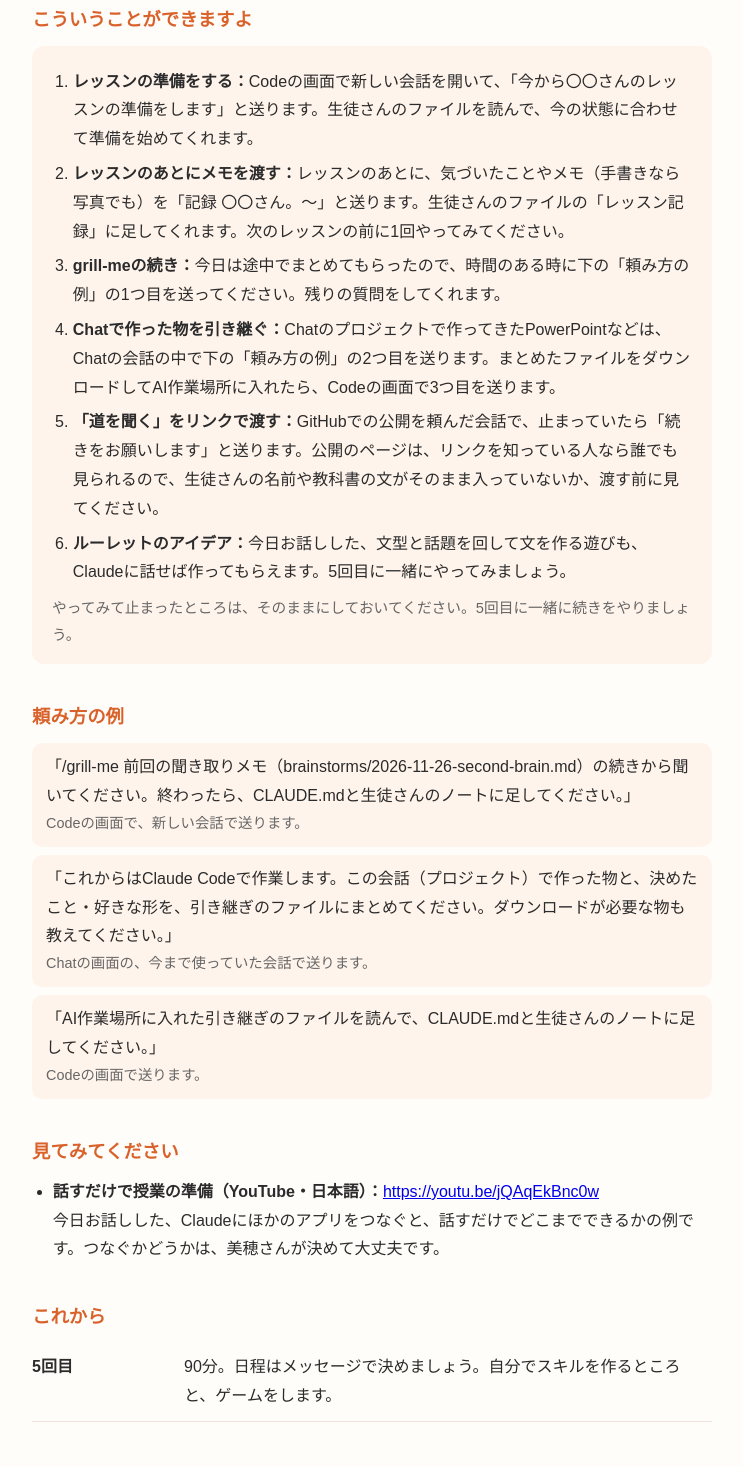
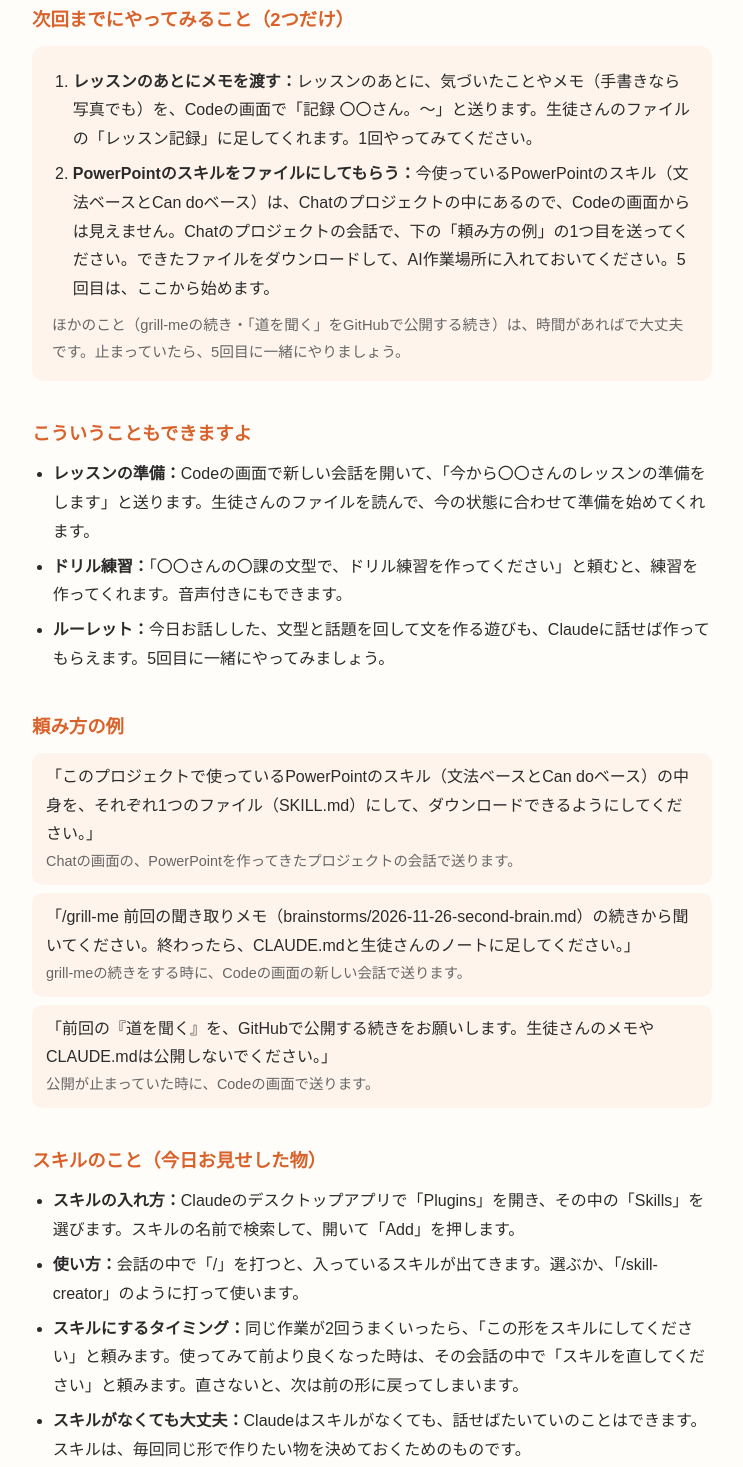
Before and after one commit to kyonversation-dot/jp-talk, a plain HTML site: page ai-review-2026-11-26.html in a window 1280 px wide. Shown: the part 1354-2821 px from the top of the page, without its empty margins (268-1011 px from the left). Drawn offline with Linux system fonts and the light colour scheme.

Commit message:
4回目のふりかえり：宿題を2つに・スキルの一覧を追加
Co-Authored-By: Claude Opus 5.5 <noreply@anthropic.com>

```diff
--- a/ai-review-2026-11-26.html
+++ b/ai-review-2026-11-26.html
@@ -56,23 +56,43 @@
     <li><strong>分からない時は聞く：</strong>「中学生が分かるように説明してください」と送ると、もっとやさしく説明してくれます。聞けば聞くほど、Claudeも美穂さんに合った説明の仕方を覚えます。</li>
   </ul>
 
-  <h2>こういうことができますよ</h2>
+  <h2>次回までにやってみること（2つだけ）</h2>
   <div class="todo">
     <ol>
-      <li><strong>レッスンの準備をする：</strong>Codeの画面で新しい会話を開いて、「今から〇〇さんのレッスンの準備をします」と送ります。生徒さんのファイルを読んで、今の状態に合わせて準備を始めてくれます。</li>
-      <li><strong>レッスンのあとにメモを渡す：</strong>レッスンのあとに、気づいたことやメモ（手書きなら写真でも）を「記録 〇〇さん。〜」と送ります。生徒さんのファイルの「レッスン記録」に足してくれます。次のレッスンの前に1回やってみてください。</li>
-      <li><strong>grill-meの続き：</strong>今日は途中でまとめてもらったので、時間のある時に下の「頼み方の例」の1つ目を送ってください。残りの質問をしてくれます。</li>
-      <li><strong>Chatで作った物を引き継ぐ：</strong>Chatのプロジェクトで作ってきたPowerPointなどは、Chatの会話の中で下の「頼み方の例」の2つ目を送ります。まとめたファイルをダウンロードしてAI作業場所に入れたら、Codeの画面で3つ目を送ります。</li>
-      <li><strong>「道を聞く」をリンクで渡す：</strong>GitHubでの公開を頼んだ会話で、止まっていたら「続きをお願いします」と送ります。公開のページは、リンクを知っている人なら誰でも見られるので、生徒さんの名前や教科書の文がそのまま入っていないか、渡す前に見てください。</li>
-      <li><strong>ルーレットのアイデア：</strong>今日お話しした、文型と話題を回して文を作る遊びも、Claudeに話せば作ってもらえます。5回目に一緒にやってみましょう。</li>
+      <li><strong>レッスンのあとにメモを渡す：</strong>レッスンのあとに、気づいたことやメモ（手書きなら写真でも）を、Codeの画面で「記録 〇〇さん。〜」と送ります。生徒さんのファイルの「レッスン記録」に足してくれます。1回やってみてください。</li>
+      <li><strong>PowerPointのスキルをファイルにしてもらう：</strong>今使っているPowerPointのスキル（文法ベースとCan doベース）は、Chatのプロジェクトの中にあるので、Codeの画面からは見えません。Chatのプロジェクトの会話で、下の「頼み方の例」の1つ目を送ってください。できたファイルをダウンロードして、AI作業場所に入れておいてください。5回目は、ここから始めます。</li>
     </ol>
-    <p>やってみて止まったところは、そのままにしておいてください。5回目に一緒に続きをやりましょう。</p>
+    <p>ほかのこと（grill-meの続き・「道を聞く」をGitHubで公開する続き）は、時間があればで大丈夫です。止まっていたら、5回目に一緒にやりましょう。</p>
   </div>
 
+  <h2>こういうこともできますよ</h2>
+  <ul>
+    <li><strong>レッスンの準備：</strong>Codeの画面で新しい会話を開いて、「今から〇〇さんのレッスンの準備をします」と送ります。生徒さんのファイルを読んで、今の状態に合わせて準備を始めてくれます。</li>
+    <li><strong>ドリル練習：</strong>「〇〇さんの〇課の文型で、ドリル練習を作ってください」と頼むと、練習を作ってくれます。音声付きにもできます。</li>
+    <li><strong>ルーレット：</strong>今日お話しした、文型と話題を回して文を作る遊びも、Claudeに話せば作ってもらえます。5回目に一緒にやってみましょう。</li>
+  </ul>
+
   <h2>頼み方の例</h2>
-  <div class="ask">「/grill-me 前回の聞き取りメモ（brainstorms/2026-11-26-second-brain.md）の続きから聞いてください。終わったら、CLAUDE.mdと生徒さんのノートに足してください。」<span>Codeの画面で、新しい会話で送ります。</span></div>
-  <div class="ask">「これからはClaude Codeで作業します。この会話（プロジェクト）で作った物と、決めたこと・好きな形を、引き継ぎのファイルにまとめてください。ダウンロードが必要な物も教えてください。」<span>Chatの画面の、今まで使っていた会話で送ります。</span></div>
-  <div class="ask">「AI作業場所に入れた引き継ぎのファイルを読んで、CLAUDE.mdと生徒さんのノートに足してください。」<span>Codeの画面で送ります。</span></div>
+  <div class="ask">「このプロジェクトで使っているPowerPointのスキル（文法ベースとCan doベース）の中身を、それぞれ1つのファイル（SKILL.md）にして、ダウンロードできるようにしてください。」<span>Chatの画面の、PowerPointを作ってきたプロジェクトの会話で送ります。</span></div>
+  <div class="ask">「/grill-me 前回の聞き取りメモ（brainstorms/2026-11-26-second-brain.md）の続きから聞いてください。終わったら、CLAUDE.mdと生徒さんのノートに足してください。」<span>grill-meの続きをする時に、Codeの画面の新しい会話で送ります。</span></div>
+  <div class="ask">「前回の『道を聞く』を、GitHubで公開する続きをお願いします。生徒さんのメモやCLAUDE.mdは公開しないでください。」<span>公開が止まっていた時に、Codeの画面で送ります。</span></div>
+
+  <h2>スキルのこと（今日お見せした物）</h2>
+  <ul>
+    <li><strong>スキルの入れ方：</strong>Claudeのデスクトップアプリで「Plugins」を開き、その中の「Skills」を選びます。スキルの名前で検索して、開いて「Add」を押します。</li>
+    <li><strong>使い方：</strong>会話の中で「/」を打つと、入っているスキルが出てきます。選ぶか、「/skill-creator」のように打って使います。</li>
+    <li><strong>スキルにするタイミング：</strong>同じ作業が2回うまくいったら、「この形をスキルにしてください」と頼みます。使ってみて前より良くなった時は、その会話の中で「スキルを直してください」と頼みます。直さないと、次は前の形に戻ってしまいます。</li>
+    <li><strong>スキルがなくても大丈夫：</strong>Claudeはスキルがなくても、話せばたいていのことはできます。スキルは、毎回同じ形で作りたい物を決めておくためのものです。</li>
+  </ul>
+  <table>
+    <tr><th>skill-creator</th><td>スキルを作る・直すのを手伝ってくれます。何ができるようにしたいか、いつ使うか、出来上がりの形などを質問しながら作ります。5回目に使います。</td></tr>
+    <tr><th>doc-coauthoring</th><td>文書を、順を追って一緒に書いてくれます。レッスン計画や、生徒さんへの案内など。</td></tr>
+    <tr><th>canvas-design</th><td>ポスターなどの1枚物を作ってくれます。教室の掲示やカードなど。</td></tr>
+    <tr><th>theme-factory</th><td>スライドや文書に、色と字体のテーマをそろえて当ててくれます。教材の見た目を毎回そろえたい時に。</td></tr>
+    <tr><th>frontend-design</th><td>ページやアプリの画面を、ありきたりでないデザインにしてくれます。</td></tr>
+    <tr><th>web-artifacts-builder</th><td>部品の多い練習アプリなど、大きめのページを作る時に使います。</td></tr>
+  </table>
+  <p>Word・Excel・PowerPoint・PDFを作るスキルは、最初から入っていて、頼めば自動で使われます。全部の一覧（英語）：<a href="https://github.com/anthropics/skills">https://github.com/anthropics/skills</a>　使い方の説明（英語）：<a href="https://support.claude.com/en/articles/12512180-use-skills-in-claude">Use skills in Claude</a></p>
 
   <h2>見てみてください</h2>
   <ul>
@@ -81,7 +101,7 @@
 
   <h2>これから</h2>
   <table>
-    <tr><th>5回目</th><td>90分。日程はメッセージで決めましょう。自分でスキルを作るところと、ゲームをします。</td></tr>
+    <tr><th>5回目</th><td>90分。日程はメッセージで決めましょう。PowerPointのスキルをCodeで使えるようにして、skill-creatorで自分の形に整えます。そのあと、レッスン記録のスキルやゲーム（ルーレット）をします。</td></tr>
   </table>
 </main>
 </body>
```
